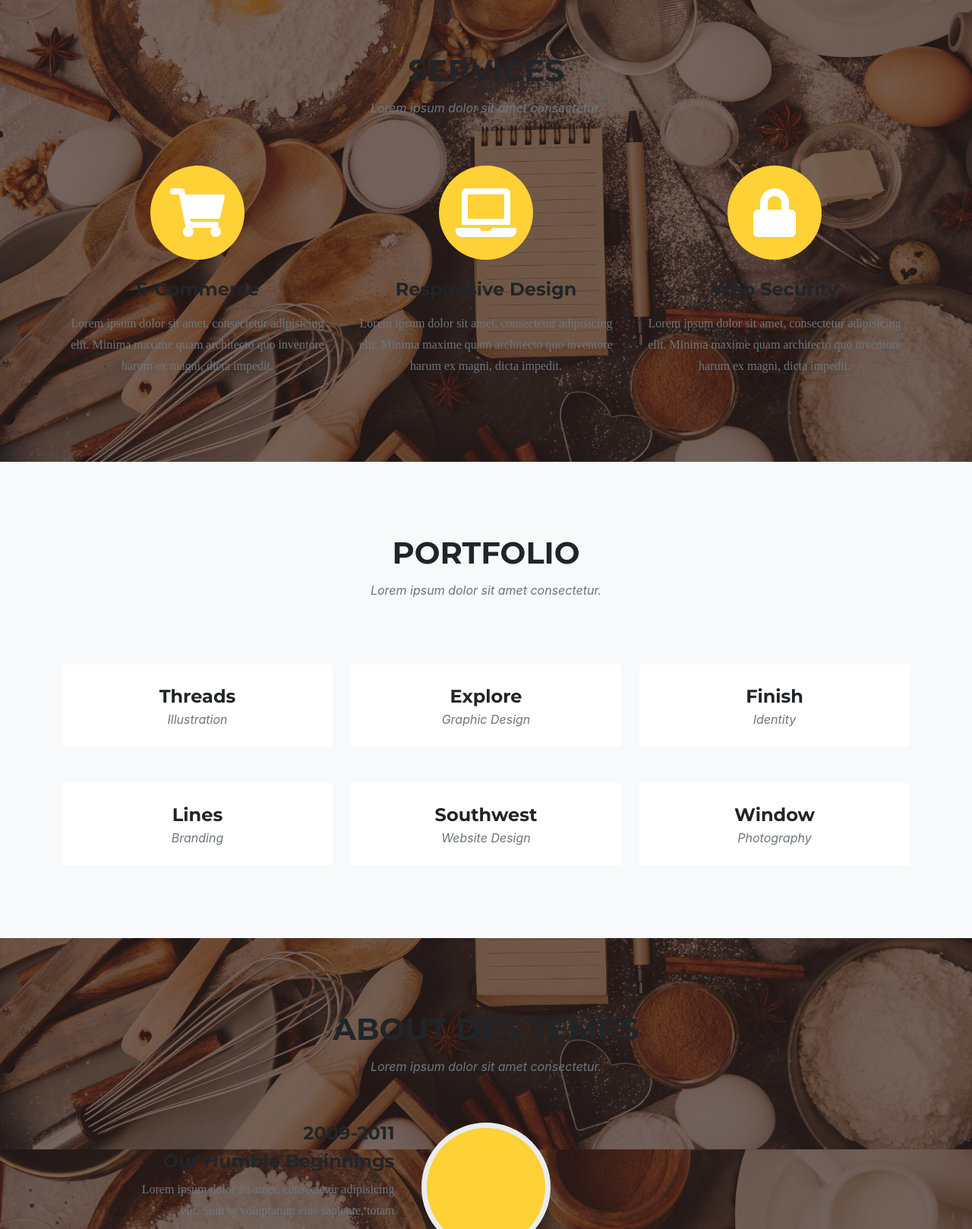
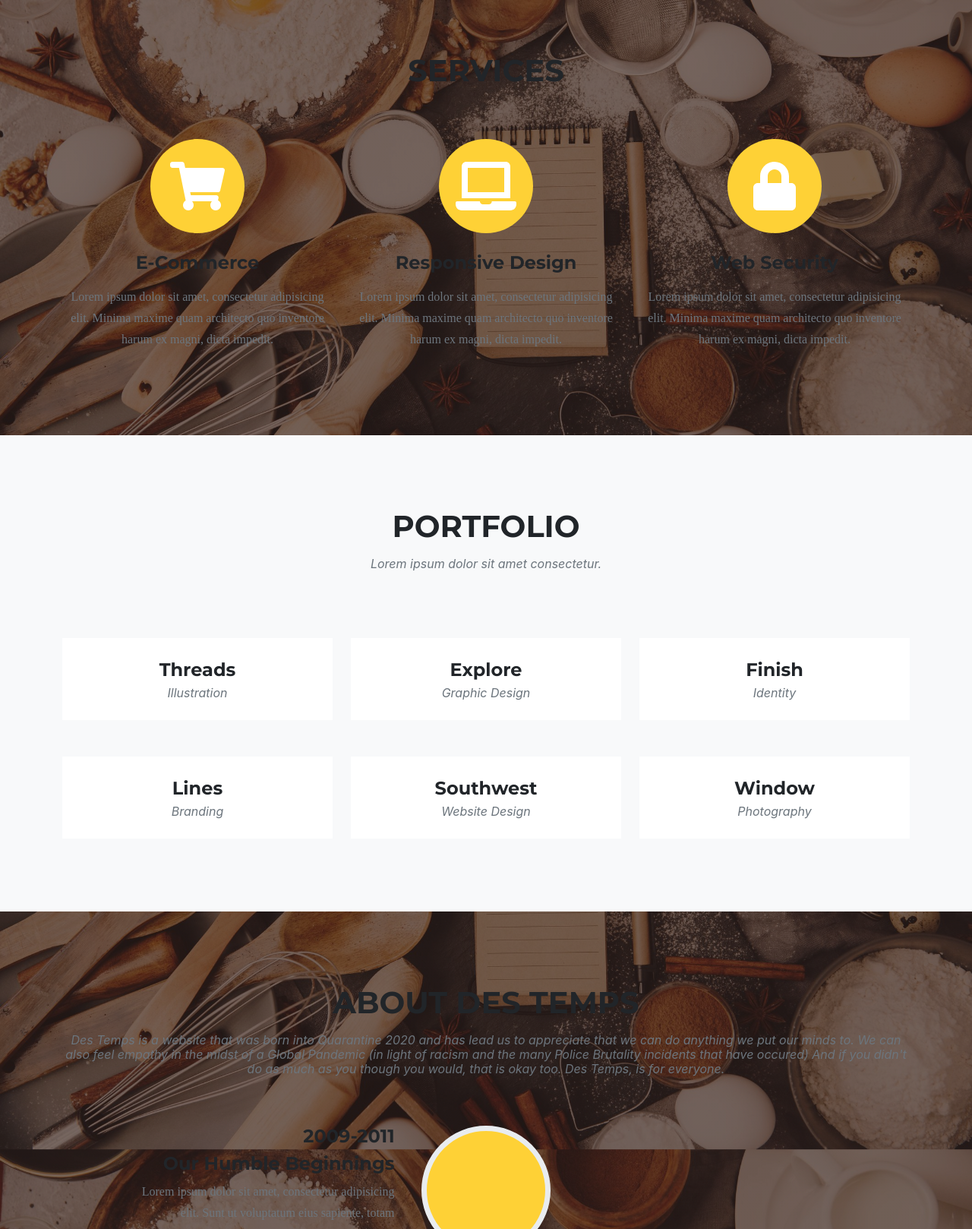
Before and after one commit to Dosimen20/Group1_Presentation, a plain HTML site: page index.html in a window 1280 px wide. Shown: the part 1900-3518 px from the top of the page at 76% size. Drawn offline with nearby package versions, Linux system fonts and the light colour scheme; a web font is replaced by a local one.

Commit message:
Update index.html

```diff
--- a/index.html
+++ b/index.html
@@ -65,7 +65,7 @@
             <div class="container">
                 <div class="text-center">
                     <h2 class="section-heading text-uppercase">Services</h2>
-                    <h3 class="section-subheading text-muted">Lorem ipsum dolor sit amet consectetur.</h3>
+                    <h3 class="section-subheading text-muted"></h3>
                 </div>
                 <div class="row text-center">
                     <div class="col-md-4">
@@ -195,7 +195,7 @@
             <div class="container">
                 <div class="text-center">
                     <h2 class="section-heading text-uppercase">About Des Temps</h2>
-                    <h3 class="section-subheading text-muted">Lorem ipsum dolor sit amet consectetur.</h3>
+                    <h3 class="section-subheading text-muted">Des Temps is a website that was born into Quarantine 2020 and has lead us to appreciate that we can do anything we put our minds to. We can also feel empathy in the midst of a Global Pandemic (in light of racism and the many Police Brutality incidents that have occured) And if you didn't do as much as you though you would, that is okay too. Des Temps, is for everyone.</h3>
                 </div>
                 <ul class="timeline">
                     <li>
```
